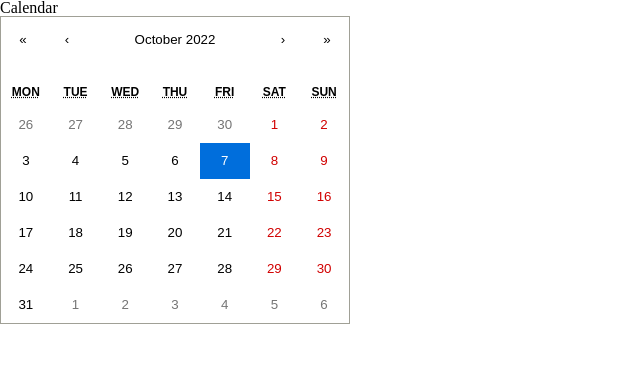
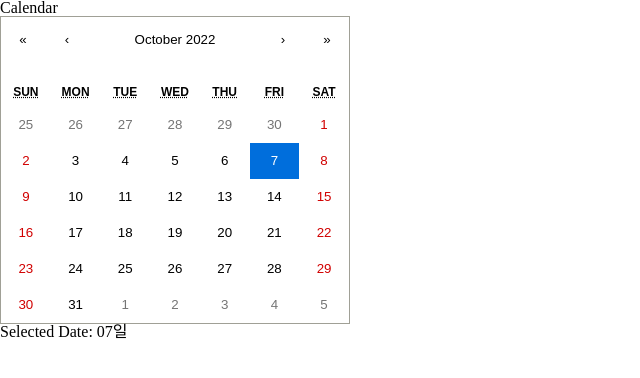
Before and after one commit to maketheworldwise/sensor-admin-react-bodit, a React (Create React App) app: page /calendar in a window 1280 px wide. Shown: the top 378 px of the page, without its empty margins (0-640 px from the left). Built offline with nearby package versions, Linux system fonts and the light colour scheme; no server answers.

Commit message:
Modify: 데이터 작업 중

```diff
--- a/package.json
+++ b/package.json
@@ -6,7 +6,6 @@
     "@testing-library/jest-dom": "^5.16.5",
     "@testing-library/react": "^13.4.0",
     "@testing-library/user-event": "^13.5.0",
-    "moment": "^2.29.4",
     "react": "^18.2.0",
     "react-calendar": "^3.9.0",
     "react-dom": "^18.2.0",
--- a/src/Pages/Calendar/Calendar.js
+++ b/src/Pages/Calendar/Calendar.js
@@ -1,35 +1,52 @@
 import styles from './Calendar.module.scss';
+import DetailCalendar from './DetailCalendar';
 import Calendar from 'react-calendar';
-import Moment from 'react-moment';
 import { useState, useEffect } from 'react';
-import { useNavigate, useParams } from 'react-router-dom';
+import { Link } from 'react-router-dom';
 import { getThingspeak } from '../Graph/Api';
 import 'react-calendar/dist/Calendar.css';
+import Gragh from '../Graph/Graph.js';
 
 function CalendarPage() {
-  const { CHANNEL_ID } = useParams();
   const [value, onChange] = useState(new Date());
-  const [data, setData] = useState([]);
+  const [data, setData] = useState({});
+  // console.log(value);
 
-  const navigate = useNavigate();
+  const feedsData = {
+    channel: data?.feeds?.map(feed => feed.created_at),
+  };
+  console.log(feedsData);
+
+  const today = () => {
+    value.toISOString();
+  };
+  useEffect(() => {
+    getThingspeak().then(json => setData(json));
+    const feedsData = {
+      channel: data?.feeds?.map(feed => feed.created_at),
+    };
+  }, []);
+  // console.log(data);
 
   const onClickDay = () => {
-    // navigate('/');
+    <Link to={`/Gragh/${feedsData.created_at}`} />;
   };
-
-  const fetchdata = () => {};
-
-  useEffect(() => {
-    getThingspeak(CHANNEL_ID).then(json => setData(json.data));
-    console.log(data);
-  }, []);
 
   return (
     <div className={styles.calendar_container}>
       Calendar
-      <Calendar onClickDay={onClickDay} onChange={onChange} value={value} />
-      {/* <div> {moment(value).format('YYYY년 MM월 DD일')}</div> */}
-      {data}
+      <Calendar
+        calendarType="US"
+        onClickDay={onClickDay}
+        onChange={onChange}
+        value={value}
+        onSelect={onClickDay}
+      />
+      <p className="text-center">
+        <span className="bold">Selected Date:</span>{' '}
+        {value.toString().slice(8, 10)}일
+      </p>
+      {/* <DetailCalendar date={value} DetailData={data} /> */}
     </div>
   );
 }
--- a/src/Pages/Calendar/Calendar.module.scss
+++ b/src/Pages/Calendar/Calendar.module.scss
@@ -1,16 +1,3 @@
-/*
- * position
- * box model
- * visual
- * typography
- * misc
- */
-
-// s
-// .react-calendar {
-//   display: flex;
-//   align-items: center;
-//   width: 100%;
-//   margin: 0 auto;
-//   position: relative;
-// }
+.react-calendar__navigation__label {
+  color: red;
+}
--- /dev/null
+++ b/src/Pages/Calendar/DetailCalendar.js
@@ -0,0 +1,13 @@
+function DetailCalendar({ DetailData, date }) {
+  const feedsData = {
+    labels: DetailData?.feeds?.map(x => x.created_at),
+  };
+  console.log(feedsData);
+  return (
+    <>
+      <div>DetailCalendar</div>
+      {/* <div>{feedsData}</div> */}
+    </>
+  );
+}
+export default DetailCalendar;
```
Also changed, not shown: 1 other file (tests, documents, lock files or other folders).
